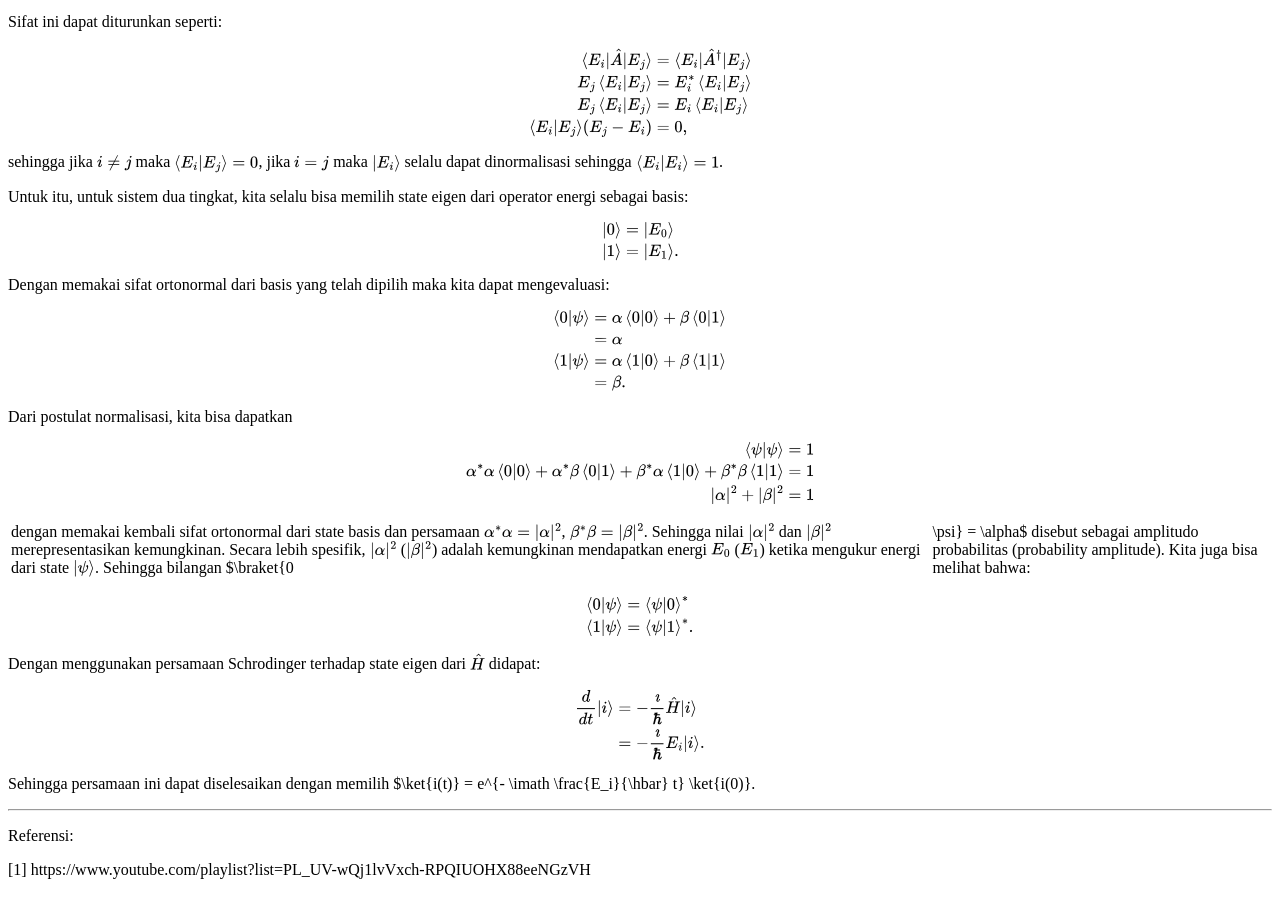
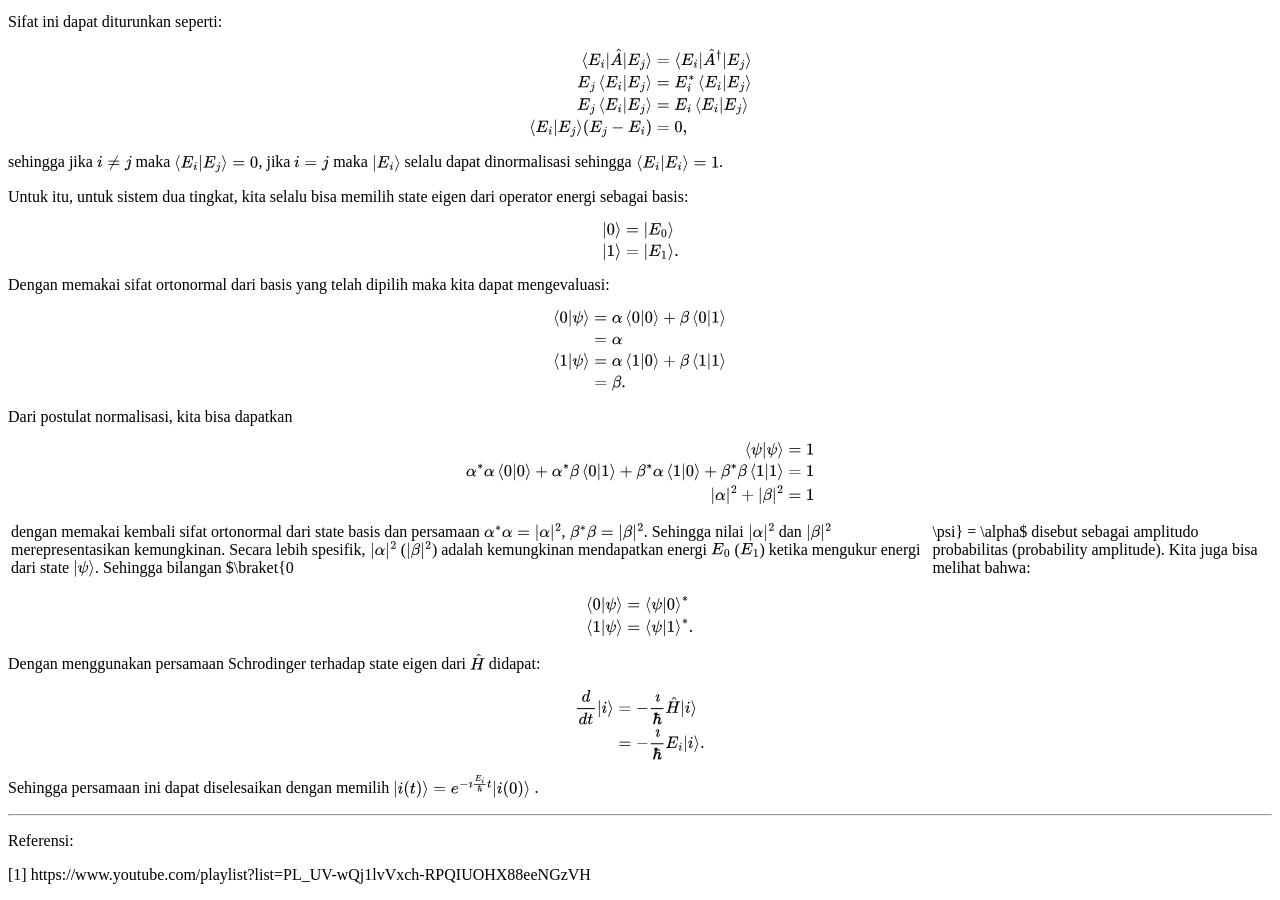
Before and after one commit to dangausuluah/dangausuluah.github.io, a Jekyll site: the page built from _posts/2025-08-26-SDT.md, in a window 1280 px wide and 900 px high, scrolled down 1603 px. Built offline with Jekyll 4.4.1, drawn with Linux system fonts in a browser that asks for light colours; nearby versions of some CDN libraries; our own code applies the rules of GitHub Pages for plain Markdown files; a script that is not in the unit is left out; comment, search, counter and statistics services are not loaded.

Commit message:
Update 2025-08-26-SDT.md

```diff
--- a/_posts/2025-08-26-SDT.md
+++ b/_posts/2025-08-26-SDT.md
@@ -124,8 +124,8 @@ dengan memakai kembali sifat ortonormal dari state basis dan persamaan $\alpha^*
 
 $$
 \begin{align*}
-\braket{0|\psi} &= \braket{\psi|0}^*\\
-\braket{1|\psi} &= \braket{\psi|1}^*.
+\braket{0|\psi} &= \braket{\psi|0}^* \\
+\braket{1|\psi} &= \braket{\psi|1}^* .
 \end{align*}
 $$
 
@@ -138,7 +138,7 @@ $$
 \end{align*}
 $$
 
-Sehingga persamaan ini dapat diselesaikan dengan memilih $\ket{i(t)} = e^{- \imath \frac{E_i}{\hbar} t} \ket{i(0)}.
+Sehingga persamaan ini dapat diselesaikan dengan memilih $\ket{i(t)} = e^{- \imath \frac{E_i}{\hbar} t} \ket{i(0)}$ .
 
 ___
 Referensi:
```
